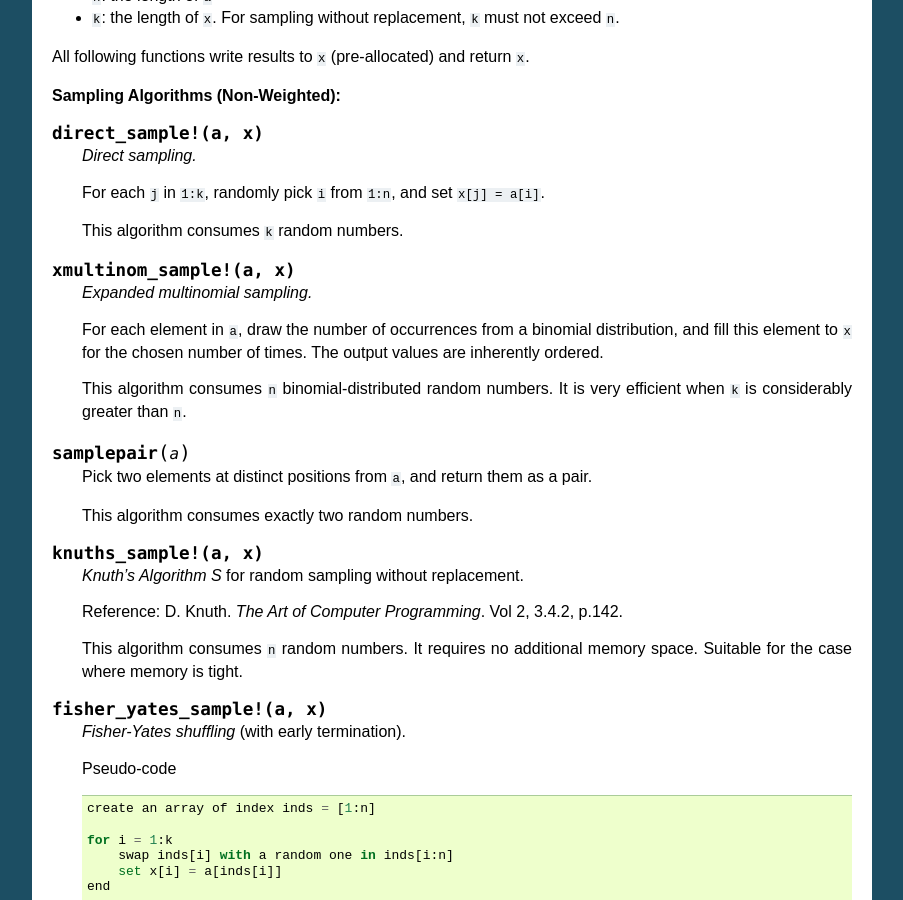
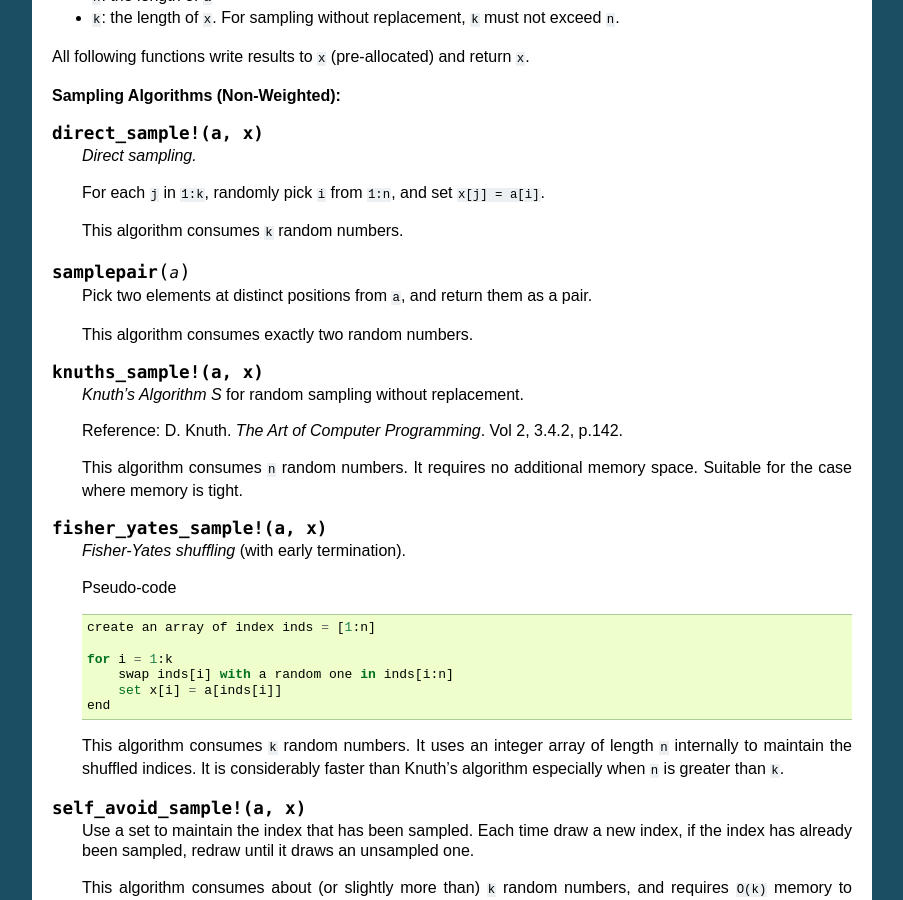
Before and after one commit to JuliaStats/StatsBase.jl, a Sphinx documentation site: the page built from docs/source/sampling.rst, in a window 1280 px wide and 900 px high, scrolled down 1268 px. Shown: the whole window, without its empty margins (198-1101 px from the left). Built offline with Sphinx 7.4.7, drawn with Linux system fonts in a browser that asks for light colours; formulas are drawn with MathJax 3; some of the changed text lies outside the part shown.

Commit message:
Remove dependency on StatsFuns
The fast branches for ordered sampling with replacements were removed.
These are probably not taken very often.

This makes StatsBase free of GPL dependencies.

```diff
--- a/docs/source/sampling.rst
+++ b/docs/source/sampling.rst
@@ -77,14 +77,6 @@
 
     This algorithm consumes ``k`` random numbers.
 
-.. function:: xmultinom_sample!(a, x)
-
-    *Expanded multinomial sampling.*
-
-    For each element in ``a``, draw the number of occurrences from a binomial distribution, and fill this element to ``x`` for the chosen number of times. The output values are inherently ordered.
-
-    This algorithm consumes ``n`` binomial-distributed random numbers. It is very efficient when ``k`` is considerably greater than ``n``.
-
 .. function:: samplepair(a)
 
     Pick two elements at distinct positions from ``a``, and return them as a pair.
@@ -160,14 +152,6 @@
 
     This algorithm takes ``O(n log n)`` time for building the alias table, and then ``O(1)`` to draw each sample. It consumes ``2 k`` random numbers.
 
-.. function:: xmultinom_sample!(a, wv, x)
-
-    *Expanded Multinomial sampling.*
-
-    Like the ``xmultinom_sample!`` method for non-weighted cases, except that the weights are taking into account when computing the probabilities for drawing from binomial distributions.
-
-    This algorithm consumes ``O(n)`` random numbers. Very fast when ``k >> n``.
-
 .. function:: naive_wsample_norep!(a, wv, x)
 
     Naive implementation of weighted sampling without replacement.
```
Also changed, not shown: LICENSE.md, 5 other files.
